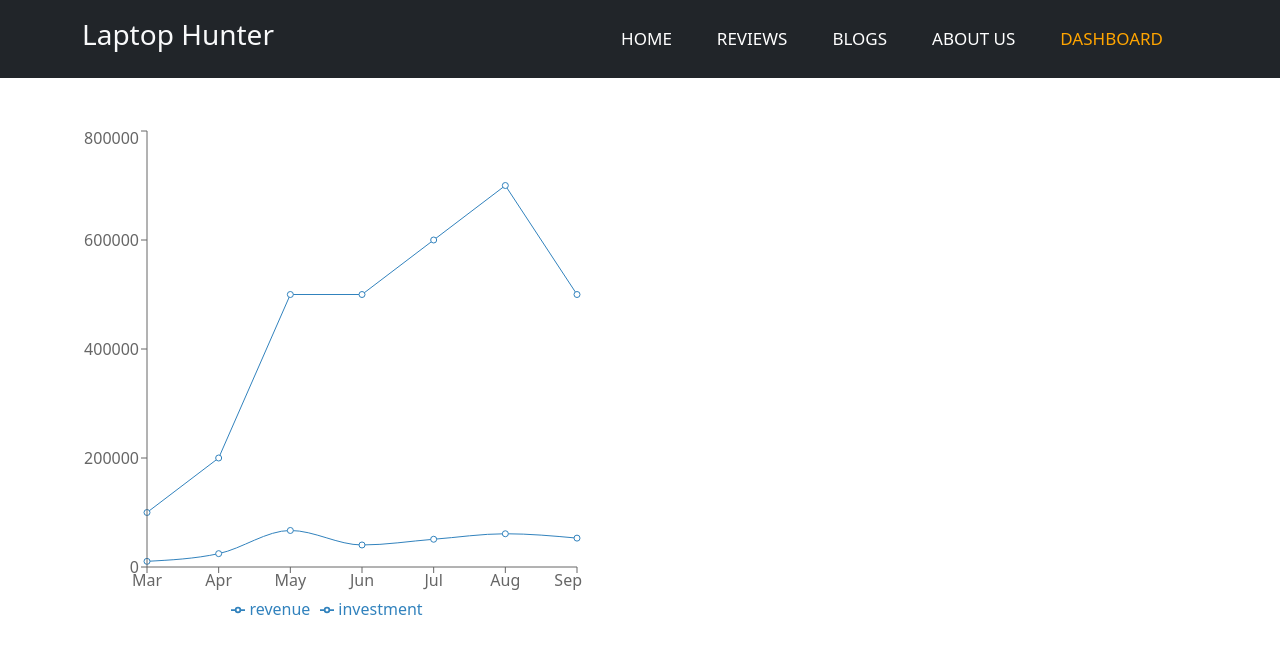
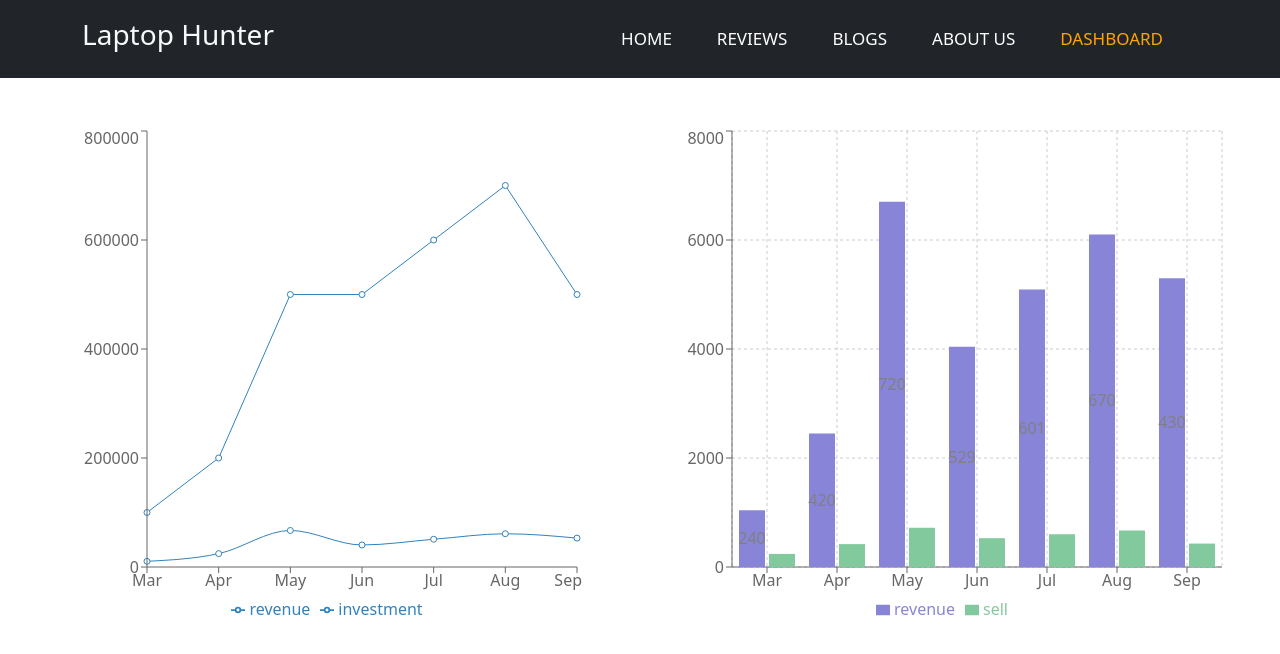
Before and after one commit to EmtiazHossainE2/msi-review, a React (Create React App) app: page /dashboard in a window 1280 px wide. Shown: the top 654 px of the page. Built offline with nearby package versions, Linux system fonts and the light colour scheme.

Commit message:
bar chart added

```diff
--- /dev/null
+++ b/src/components/MyBarChart/MyBarChart.js
@@ -0,0 +1,74 @@
+import React from 'react';
+import { Bar, BarChart, CartesianGrid, LabelList, Legend, Tooltip, XAxis, YAxis } from 'recharts';
+
+const MyBarChart = () => {
+    const data = [
+        {
+            "month": "Mar",
+            "investment": 100000,
+            "sell": 240,
+            "revenue": 1040
+        },
+        {
+            "month": "Apr",
+            "investment": 200000,
+            "sell": 420,
+            "revenue": 2450
+        },
+        {
+            "month": "May",
+            "investment": 500000,
+            "sell": 720,
+            "revenue": 6701
+        },
+        {
+            "month": "Jun",
+            "investment": 500000,
+            "sell": 529,
+            "revenue": 4040
+        },
+        {
+            "month": "Jul",
+            "investment": 600000,
+            "sell": 601,
+            "revenue": 5090
+        },
+        {
+            "month": "Aug",
+            "investment": 700000,
+            "sell": 670,
+            "revenue": 6100
+        },
+        {
+            "month": "Sep",
+            "investment": 500000,
+            "sell": 430,
+            "revenue": 5300
+        }
+    ]
+    return (
+        <BarChart
+            width={600}
+            height={500}
+            data={data}
+            margin={{
+                top: 5,
+                right: 30,
+                left: 20,
+                bottom: 5,
+            }}
+        >
+            <CartesianGrid strokeDasharray="3 3" />
+            <XAxis dataKey="month" />
+            <YAxis />
+            <Tooltip />
+            <Legend />
+            <Bar dataKey="revenue" fill="#8884d8" minPointSize={5}>
+                <LabelList dataKey="sell" />
+            </Bar>
+            <Bar dataKey="sell" fill="#82ca9d" minPointSize={10} />
+        </BarChart>
+    );
+};
+
+export default MyBarChart;
--- a/src/pages/Dashboard/Dashboard.js
+++ b/src/pages/Dashboard/Dashboard.js
@@ -1,15 +1,16 @@
 import React from 'react';
+import MyBarChart from '../../components/MyBarChart/MyBarChart';
 import SalaryChart from '../../components/SalaryChart/SalaryChart';
 
 const Dashboard = () => {
     return (
         <div className='container my-5'>
             <div className="row">
-                <div className="col-lg-6">
+                <div className="col-lg-6  mb-5">
                     <SalaryChart></SalaryChart>
                 </div>
-                <div className="col-lg-6">
-
+                <div className="col-lg-6 ">
+                    <MyBarChart></MyBarChart>
                 </div>
             </div>
         </div>
```
